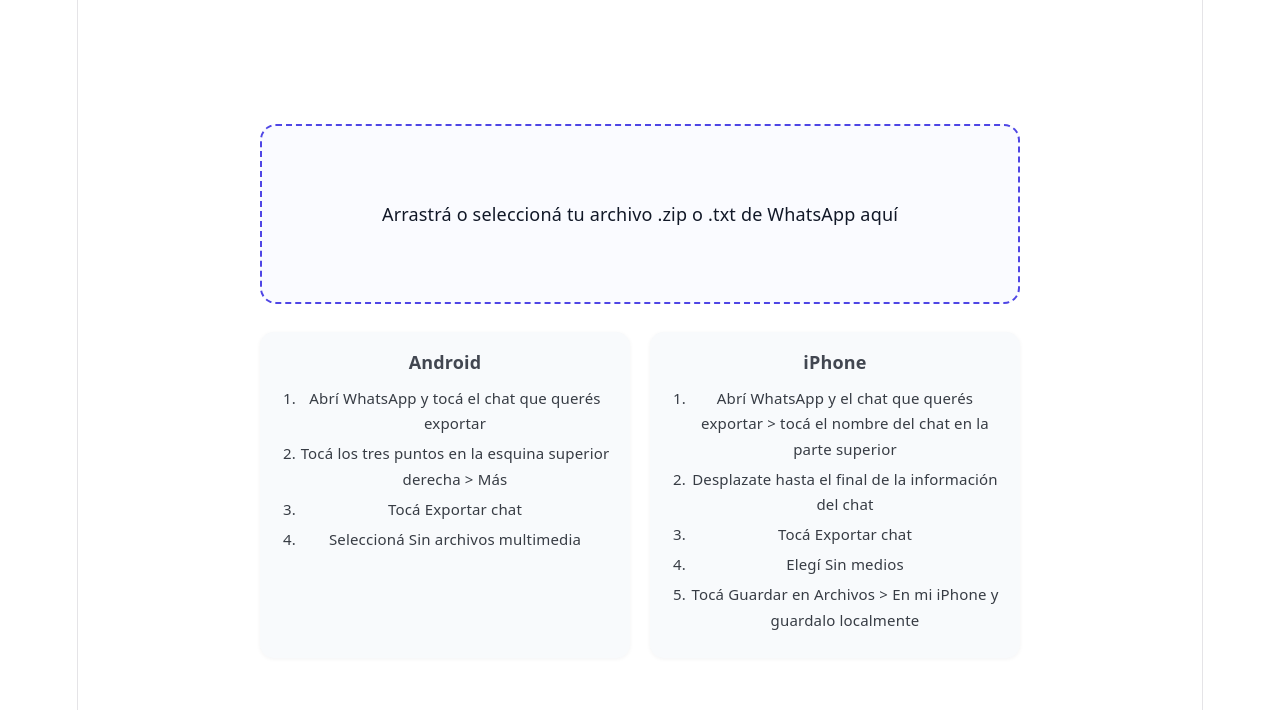
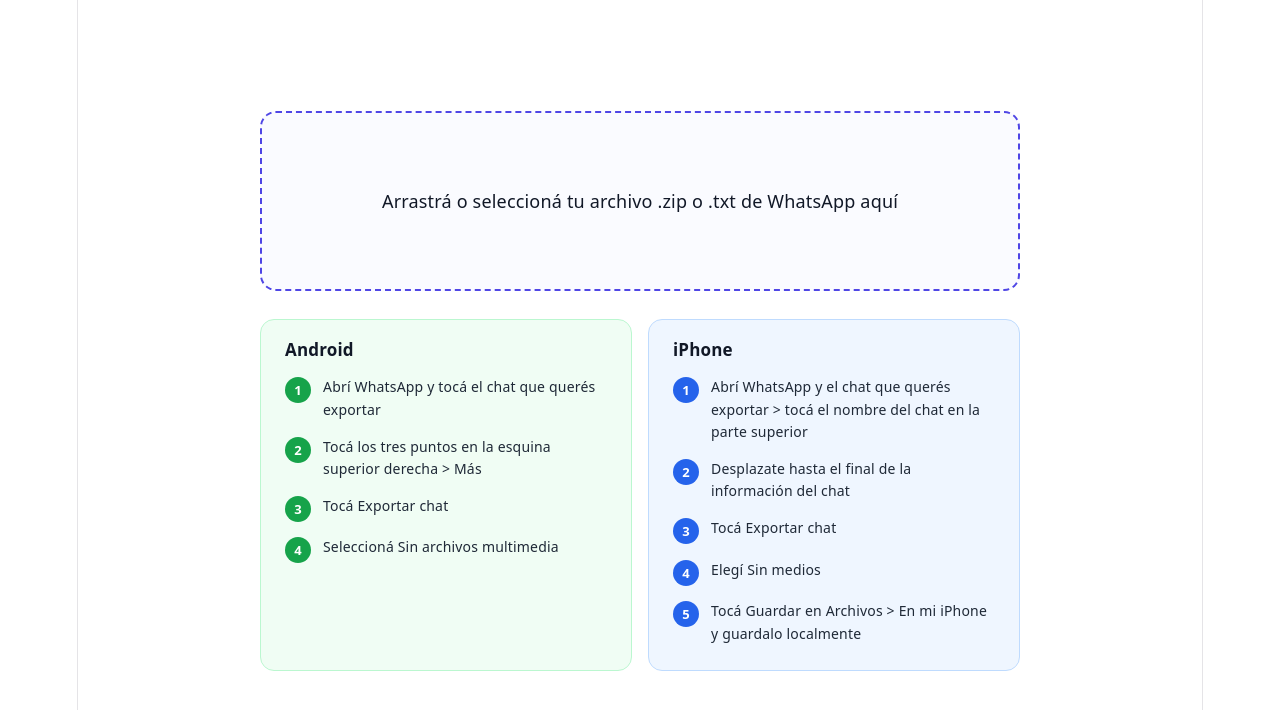
Before and after one commit to muriRam/Grupo-4-Ing-III, a React (Vite) app in the folder frontend/: page / in a window 1280 px wide. Shown: the top 710 px of the page. Built offline with nearby package versions, Linux system fonts and the light colour scheme.

Commit message:
Mejoro interfaz para subir archivo exportado

```diff
--- a/frontend/src/FileUpload.tsx
+++ b/frontend/src/FileUpload.tsx
@@ -5,6 +5,22 @@ import { hasValidWhatsappLine } from "./utils/whatsapp";
 
 type FileUploadProps = {
   onContinue: (chatText: string) => void;
+};
+
+const stepText = {
+  android: [
+    "Abrí WhatsApp y tocá el chat que querés exportar",
+    "Tocá los tres puntos en la esquina superior derecha > Más",
+    "Tocá Exportar chat",
+    "Seleccioná Sin archivos multimedia",
+  ],
+  iphone: [
+    "Abrí WhatsApp y el chat que querés exportar > tocá el nombre del chat en la parte superior",
+    "Desplazate hasta el final de la información del chat",
+    "Tocá Exportar chat",
+    "Elegí Sin medios",
+    "Tocá Guardar en Archivos > En mi iPhone y guardalo localmente",
+  ],
 };
 
 function FileUpload({ onContinue }: FileUploadProps) {
@@ -19,9 +35,7 @@ function FileUpload({ onContinue }: FileUploadProps) {
   };
 
   const handleFiles = (files: FileList | null) => {
-    if (!files || files.length === 0) {
-      return;
-    }
+    if (!files || files.length === 0) return;
     setSelectedFileName(files[0].name);
     setSelectedFile(files[0]);
     setErrorMessage(null);
@@ -45,6 +59,63 @@ function FileUpload({ onContinue }: FileUploadProps) {
     event.preventDefault();
     setDragActive(false);
     handleFiles(event.dataTransfer.files);
+  };
+
+  const extractTextFile = async (file: File): Promise<string | null> => {
+    const text = await file.text();
+    return hasValidWhatsappLine(text) ? text : null;
+  };
+
+  const extractZipFile = async (file: File): Promise<string | null> => {
+    const zip = await JSZip.loadAsync(file);
+    const entries = Object.values(zip.files);
+    const textEntry = entries.find(
+      (entry) => !entry.dir && entry.name.toLowerCase().endsWith(".txt")
+    );
+    if (!textEntry) return null;
+    const text = await textEntry.async("string");
+    return hasValidWhatsappLine(text) ? text : null;
+  };
+
+  const extractChatText = async (): Promise<string | null> => {
+    if (!selectedFile) return null;
+    const extension = selectedFile.name.toLowerCase();
+    if (extension.endsWith(".txt")) return extractTextFile(selectedFile);
+    if (extension.endsWith(".zip")) return extractZipFile(selectedFile);
+    return null;
+  };
+
+  const clearSelectedFile = () => {
+    setSelectedFileName(null);
+    setSelectedFile(null);
+    setErrorMessage(null);
+    if (inputRef.current) inputRef.current.value = "";
+  };
+
+  const onContinueClick = async () => {
+    const chatText = await extractChatText();
+    if (!chatText) {
+      setErrorMessage(
+        "El archivo no parece ser un chat exportado de WhatsApp. Por favor subí un archivo .txt o .zip válido."
+      );
+      return;
+    }
+    onContinue(chatText);
+  };
+
+  // ── Estilos ──────────────────────────────────────────────────────────────
+
+  const wrapperStyle: CSSProperties = {
+    minHeight: "100vh",
+    display: "flex",
+    alignItems: "center",
+    justifyContent: "center",
+    padding: 24,
+  };
+
+  const sectionStyle: CSSProperties = {
+    width: "100%",
+    maxWidth: 760,
   };
 
   const dropZoneStyle: CSSProperties = {
@@ -113,130 +184,63 @@ function FileUpload({ onContinue }: FileUploadProps) {
   const instructionsContainerStyle: CSSProperties = {
     display: "flex",
     flexDirection: "row",
-    gap: 20,
+    gap: 16,
     marginTop: 28,
     flexWrap: "wrap",
   };
 
-  const instructionBoxStyle: CSSProperties = {
+  // tarjeta Android: toque verde muy suave
+  const androidCardStyle: CSSProperties = {
     flex: "1 1 320px",
     minWidth: 0,
-    padding: 20,
+    padding: "20px 24px",
     borderRadius: 14,
-    backgroundColor: "#f8fafc",
-    color: "#111827",
-    boxShadow: "0 1px 4px rgba(15, 23, 42, 0.05)",
+    backgroundColor: "#f0fdf4",
+    border: "1px solid #bbf7d0",
   };
 
-  const instructionTitleStyle: CSSProperties = {
-    margin: 0,
-    marginBottom: 12,
-    fontSize: 18,
-    fontWeight: 700,
+  // tarjeta iPhone: toque azul muy suave
+  const iphoneCardStyle: CSSProperties = {
+    flex: "1 1 320px",
+    minWidth: 0,
+    padding: "20px 24px",
+    borderRadius: 14,
+    backgroundColor: "#eff6ff",
+    border: "1px solid #bfdbfe",
   };
 
-  const instructionListStyle: CSSProperties = {
+  const cardTitleStyle: CSSProperties = {
     margin: 0,
-    paddingLeft: 20,
-    lineHeight: 1.7,
-    fontSize: 15,
+    marginBottom: 16,
+    fontSize: 17,
+    fontWeight: 700,
+    color: "#111827",
+    display: "flex",
+    alignItems: "center",
+    gap: 8,
   };
 
-  const stepText = {
-    android: [
-      "Abrí WhatsApp y tocá el chat que querés exportar",
-      "Tocá los tres puntos en la esquina superior derecha > Más",
-      "Tocá Exportar chat",
-      "Seleccioná Sin archivos multimedia",
-    ],
-    iphone: [
-      "Abrí WhatsApp y el chat que querés exportar > tocá el nombre del chat en la parte superior",
-      "Desplazate hasta el final de la información del chat",
-      "Tocá Exportar chat",
-      "Elegí Sin medios",
-      "Tocá Guardar en Archivos > En mi iPhone y guardalo localmente",
-    ],
-  };
-
-  const extractTextFile = async (file: File): Promise<string | null> => {
-    const text = await file.text();
-    return hasValidWhatsappLine(text) ? text : null;
-  };
-
-  const extractZipFile = async (file: File): Promise<string | null> => {
-    const zip = await JSZip.loadAsync(file);
-    const entries = Object.values(zip.files);
-    const textEntry = entries.find(
-      (entry) => !entry.dir && entry.name.toLowerCase().endsWith(".txt"),
-    );
-
-    if (!textEntry) {
-      return null;
-    }
-
-    const text = await textEntry.async("string");
-    return hasValidWhatsappLine(text) ? text : null;
-  };
-
-  const extractChatText = async (): Promise<string | null> => {
-    if (!selectedFile) {
-      return null;
-    }
-
-    const extension = selectedFile.name.toLowerCase();
-
-    if (extension.endsWith(".txt")) {
-      return extractTextFile(selectedFile);
-    }
-
-    if (extension.endsWith(".zip")) {
-      return extractZipFile(selectedFile);
-    }
-
-    return null;
-  };
-
-  const clearSelectedFile = () => {
-    setSelectedFileName(null);
-    setSelectedFile(null);
-    setErrorMessage(null);
-    if (inputRef.current) {
-      inputRef.current.value = "";
-    }
-  };
-
-  const onContinueClick = async () => {
-    const chatText = await extractChatText();
-
-    if (!chatText) {
-      setErrorMessage(
-        "El archivo no parece ser un chat exportado de WhatsApp. Por favor subi un archivo .txt o .zip valido.",
-      );
-      return;
-    }
-
-    onContinue(chatText);
+  const stepListStyle: CSSProperties = {
+    listStyle: "none",
+    margin: 0,
+    padding: 0,
+    display: "flex",
+    flexDirection: "column",
+    gap: 10,
   };
 
   return (
-    <main
-      style={{
-        minHeight: "100vh",
-        display: "flex",
-        alignItems: "center",
-        justifyContent: "center",
-        padding: 24,
-      }}
-    >
-      <section style={{ width: "100%", maxWidth: 760 }}>
+    <main style={wrapperStyle}>
+      <section style={sectionStyle}>
+        {/* Zona de drop */}
         <div style={{ position: "relative" }}>
           <div
             role="button"
             tabIndex={0}
             onClick={openFilePicker}
-            onKeyDown={(event) => {
-              if (event.key === "Enter" || event.key === " ") {
-                event.preventDefault();
+            onKeyDown={(e) => {
+              if (e.key === "Enter" || e.key === " ") {
+                e.preventDefault();
                 openFilePicker();
               }
             }}
@@ -251,13 +255,7 @@ function FileUpload({ onContinue }: FileUploadProps) {
                   <span style={{ fontSize: 22 }}>✅</span>
                   <span>Archivo cargado</span>
                 </div>
-                <span
-                  style={{
-                    maxWidth: "100%",
-                    wordBreak: "break-word",
-                    fontSize: 16,
-                  }}
-                >
+                <span style={{ maxWidth: "100%", wordBreak: "break-word", fontSize: 16 }}>
                   {selectedFileName}
                 </span>
               </div>
@@ -266,7 +264,7 @@ function FileUpload({ onContinue }: FileUploadProps) {
             )}
           </div>
 
-          {selectedFileName ? (
+          {selectedFileName && (
             <button
               type="button"
               aria-label="Eliminar archivo seleccionado"
@@ -275,7 +273,7 @@ function FileUpload({ onContinue }: FileUploadProps) {
             >
               ×
             </button>
-          ) : null}
+          )}
         </div>
 
         <input
@@ -286,39 +284,80 @@ function FileUpload({ onContinue }: FileUploadProps) {
           onChange={onInputChange}
         />
 
-        {selectedFileName ? (
+        {selectedFileName && (
           <button type="button" style={buttonStyle} onClick={onContinueClick}>
             Continuar
           </button>
-        ) : null}
+        )}
 
-        {errorMessage ? (
-          <div
-            style={{
-              marginTop: 16,
-              color: "#dc2626",
-              fontSize: 14,
-              lineHeight: 1.5,
-            }}
-          >
+        {errorMessage && (
+          <div style={{ marginTop: 16, color: "#dc2626", fontSize: 14, lineHeight: 1.5 }}>
             {errorMessage}
           </div>
-        ) : null}
+        )}
 
+        {/* Instrucciones en dos columnas */}
         <div style={instructionsContainerStyle}>
-          <div style={instructionBoxStyle}>
-            <h3 style={instructionTitleStyle}>Android</h3>
-            <ol style={instructionListStyle}>
-              {stepText.android.map((step) => (
-                <li key={step}>{step}</li>
+          {/* Android */}
+          <div style={androidCardStyle}>
+            <h3 style={cardTitleStyle}>
+              Android
+            </h3>
+            <ol style={stepListStyle}>
+              {stepText.android.map((step, i) => (
+                <li key={step} style={{ display: "flex", alignItems: "flex-start", gap: 12 }}>
+                  <span
+                    style={{
+                      flexShrink: 0,
+                      width: 26,
+                      height: 26,
+                      borderRadius: "50%",
+                      backgroundColor: "#16a34a",
+                      color: "#fff",
+                      fontSize: 13,
+                      fontWeight: 700,
+                      display: "flex",
+                      alignItems: "center",
+                      justifyContent: "center",
+                      marginTop: 1,
+                    }}
+                  >
+                    {i + 1}
+                  </span>
+                  <span style={{ fontSize: 14, lineHeight: 1.6, color: "#1f2937", textAlign: "left" }}>{step}</span>
+                </li>
               ))}
             </ol>
           </div>
-          <div style={instructionBoxStyle}>
-            <h3 style={instructionTitleStyle}>iPhone</h3>
-            <ol style={instructionListStyle}>
-              {stepText.iphone.map((step) => (
-                <li key={step}>{step}</li>
+
+          {/* iPhone */}
+          <div style={iphoneCardStyle}>
+            <h3 style={cardTitleStyle}>
+              iPhone
+            </h3>
+            <ol style={stepListStyle}>
+              {stepText.iphone.map((step, i) => (
+                <li key={step} style={{ display: "flex", alignItems: "flex-start", gap: 12 }}>
+                  <span
+                    style={{
+                      flexShrink: 0,
+                      width: 26,
+                      height: 26,
+                      borderRadius: "50%",
+                      backgroundColor: "#2563eb",
+                      color: "#fff",
+                      fontSize: 13,
+                      fontWeight: 700,
+                      display: "flex",
+                      alignItems: "center",
+                      justifyContent: "center",
+                      marginTop: 1,
+                    }}
+                  >
+                    {i + 1}
+                  </span>
+                  <span style={{ fontSize: 14, lineHeight: 1.6, color: "#1f2937", textAlign: "left" }}>{step}</span>
+                </li>
               ))}
             </ol>
           </div>
```
